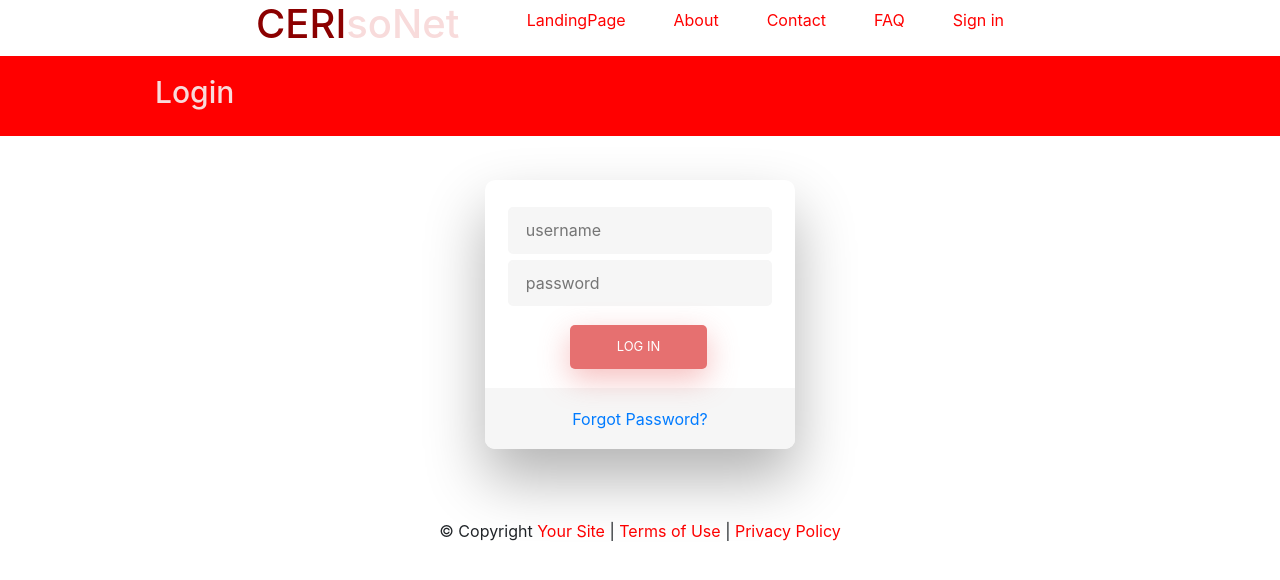
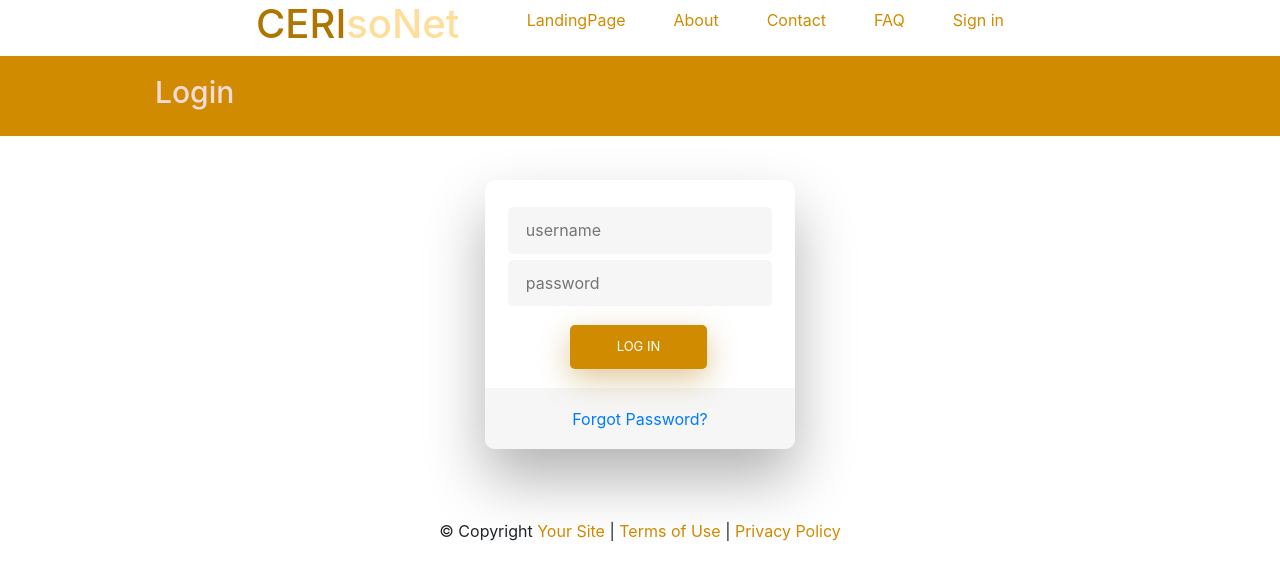
Before and after one commit to Luo-Ying/CERISoNet, an Angular app in the folder CERISoNetFront/: page /login in a window 1280 px wide. Shown: the top 580 px of the page. Built offline with nearby package versions, Linux system fonts and the light colour scheme.

Commit message:
Redirection to login and show a message warning if user donsnt connect ans try to go another page.

```diff
--- a/CERISoNetFront/src/app/components/layout/footer/footer.component.css
+++ b/CERISoNetFront/src/app/components/layout/footer/footer.component.css
@@ -1,6 +1,6 @@
 #footerblurb {
     background: #f8dbdb;
-    color: red;
+    color: rgb(209, 139, 0);
 }
 
 #footerblurb-inner {
@@ -18,7 +18,7 @@
 }
 
 h1, h2, h3, h4, h5, h6 {
-    color: darkred;
+    color: rgb(174, 118, 0);
 }
 
 .clr {
@@ -42,6 +42,6 @@ h1, h2, h3, h4, h5, h6 {
 }
 
 #footer a {
-    color: red;
+    color: rgb(209, 139, 0);
     text-decoration: none;
 }
--- a/CERISoNetFront/src/app/components/layout/header/header.component.css
+++ b/CERISoNetFront/src/app/components/layout/header/header.component.css
@@ -6,7 +6,7 @@
     }
 
     #logo h1 a, h1 a:hover {
-        color: darkred;
+        color: rgb(174, 118, 0);
         text-decoration: none;
     }
 
@@ -26,7 +26,7 @@
         display: block;
         margin: 0;
         padding: 8px;
-        color: red;
+        color: rgb(209, 139, 0);
         text-decoration: none;
     }
 
@@ -52,12 +52,12 @@
     }
 
     #logo h1 a, h1 a:hover {
-        color: darkred;
+        color: rgb(174, 118, 0);
         text-decoration: none;
     }
 
     #logo h1 span {
-        color: #f8dbdb;
+        color: rgb(255, 222, 155);
     }
 
     #top-nav {
@@ -84,7 +84,7 @@
         display: block;
         margin: 0;
         padding: 8px 20px;
-        color: red;
+        color: rgb(209, 139, 0);
         text-decoration: none;
     }
 
--- a/CERISoNetFront/src/app/components/layout/header/header.component.ts
+++ b/CERISoNetFront/src/app/components/layout/header/header.component.ts
@@ -40,7 +40,7 @@ export class HeaderComponent implements OnInit {
         this._VarGlob.bandeauMsgType = 'warning';
         this.isLogged = false;
         // location.reload();
-        this.router.navigate(['/'], {});
+        this.router.navigate(['/login'], {});
       },
       error => {
 
--- a/CERISoNetFront/src/app/pages/landing-page/landing-page.component.css
+++ b/CERISoNetFront/src/app/pages/landing-page/landing-page.component.css
@@ -1,5 +1,5 @@
 .feature {
-    background: red;
+    background: rgb(209, 139, 0);
     padding: 18px;
 }
 
--- a/CERISoNetFront/src/app/pages/login/login.component.css
+++ b/CERISoNetFront/src/app/pages/login/login.component.css
@@ -54,20 +54,20 @@
 /* FORM TYPOGRAPHY*/
 
 button {
-    background-color: rgb(230, 112, 112);
+    background-color: rgb(209, 139, 0);
     border: none;
     color: white;
     padding: 4% 15%;
     text-align: center;
     text-transform: uppercase;
     font-size: 13px;
-    box-shadow: 0 10px 30px 0 rgba(233, 95, 95, 0.4);
+    box-shadow: 0 10px 30px 0 rgba(174, 118, 0, 0.4);
     border-radius: 5px 5px 5px 5px;
     margin: 5% 4% 6% 3%;
 }
 
 button:hover {
-    background-color: rgb(223, 83, 83);
+    background-color: rgb(202, 156, 63);
     cursor: pointer;
 }
 
@@ -84,7 +84,7 @@ input {
 }
 
 .feature {
-    background: red;
+    background: rgb(209, 139, 0);
     padding: 18px;
 }
 
```
